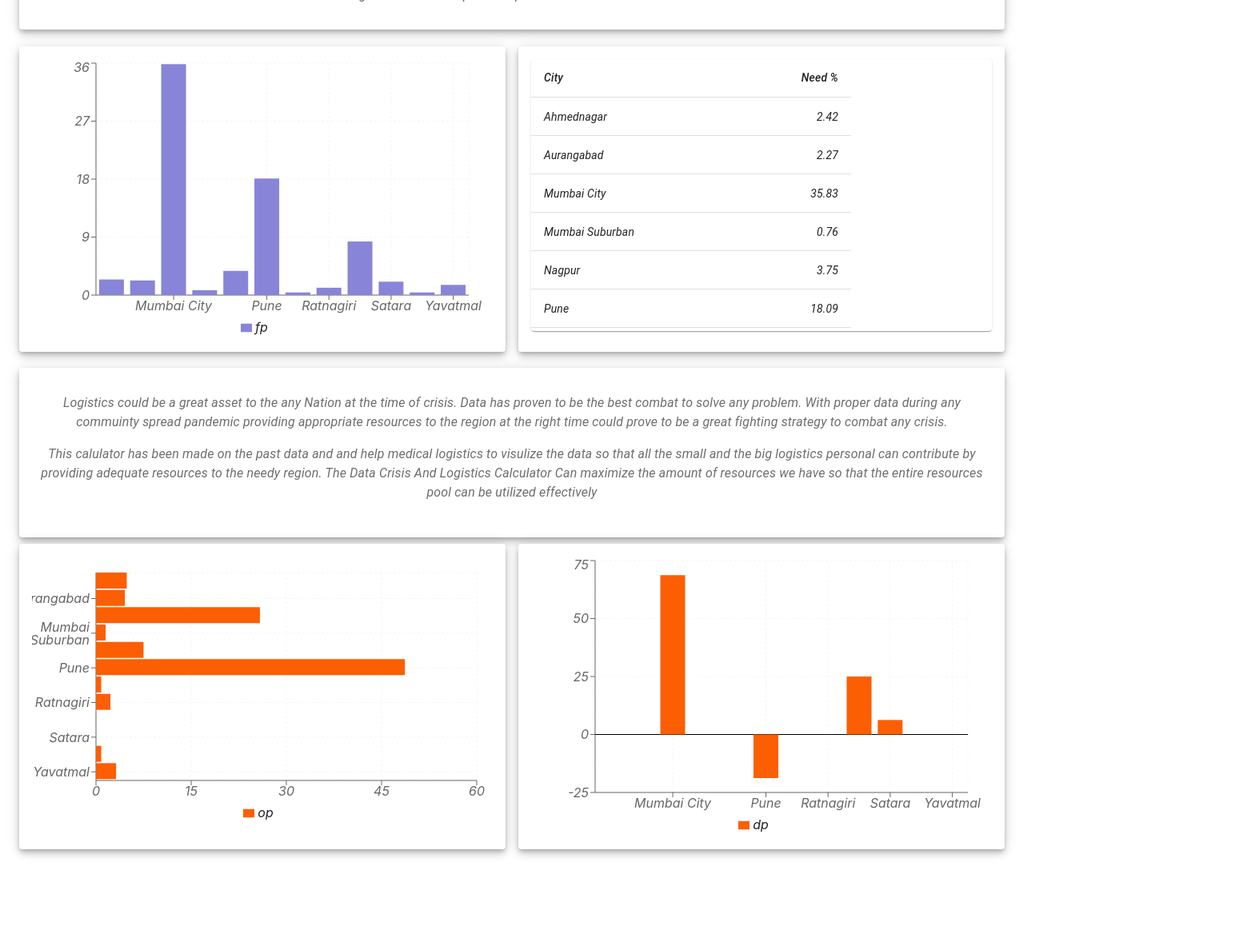
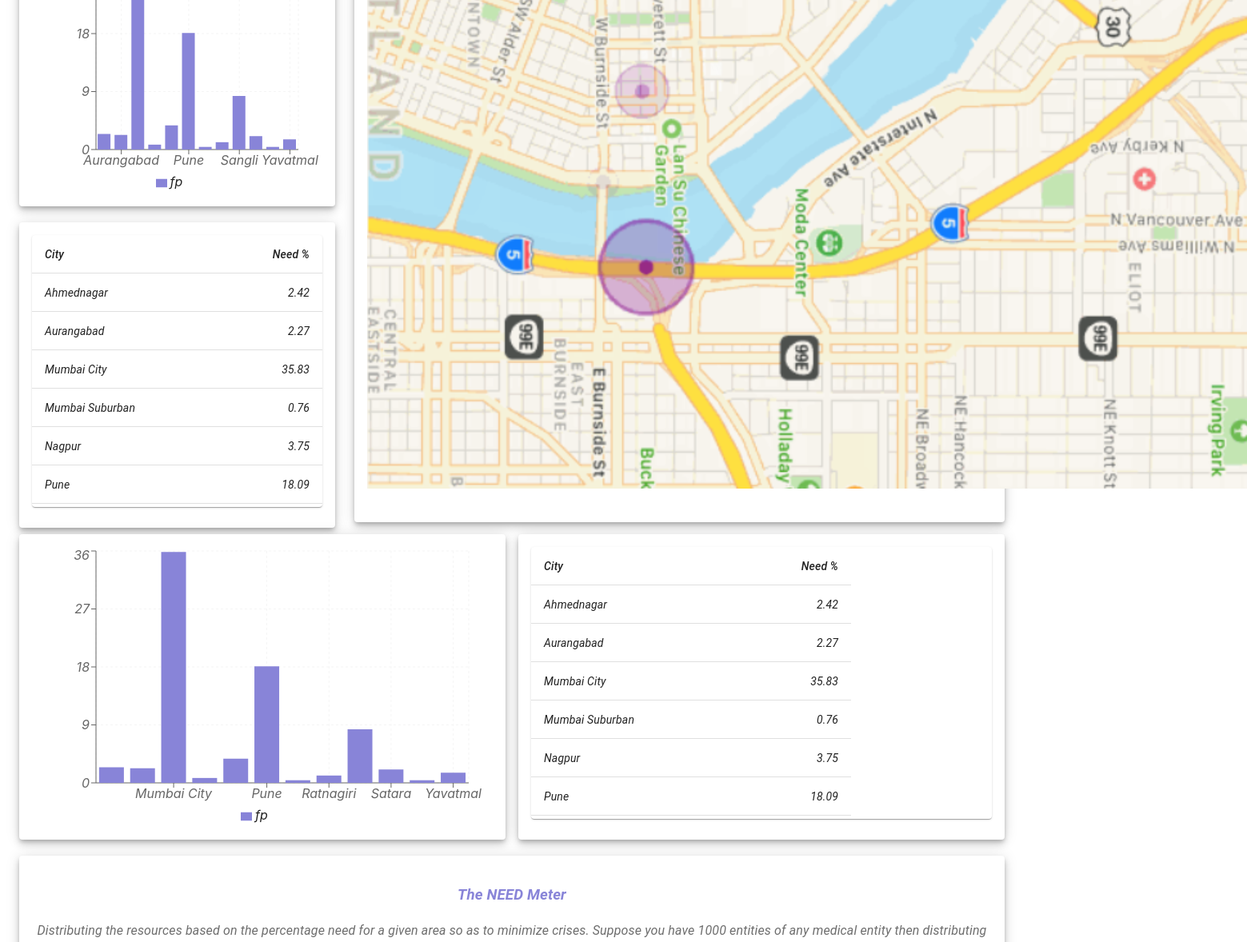
Before and after one commit to vishaljkk/NeedMeter, a React (Create React App) app: page / in a window 1280 px wide. Shown: the part 220-1398 px from the top of the page at 80% size, 1559 px wide, since content can reach past the window. Before the commit the page ends 1314 px from the top, so only its background shows below. Built offline with nearby package versions, Linux system fonts and the light colour scheme.

Commit message:
first uimap commit

```diff
--- a/src/App.js
+++ b/src/App.js
@@ -14,6 +14,8 @@ import VerticalComposedChart from './functions/VerticalComposedChart';
 import PositiveNegativeChart from './functions/PositiveNegativeChart';
 import SimpleBarChart from './functions/SimpleBarChart';
 import ReactVirtualizedTable from './functions/VirtualTable';
+
+import Capture from './Capture3.PNG';
 
 const theme = createMuiTheme({
 
@@ -60,7 +62,7 @@ const styles = theme => (
 
     paper3 : {
       padding: theme.spacing(2,2,2,2),
-      height: '90%',
+      height: '95%',
     },
     appBarSpacer: theme.mixins.toolbar,
 
@@ -80,9 +82,45 @@ class App extends Component{
         <div className={clsx('App',classes.root)}>
           <MuiThemeProvider theme={theme}>
           <AppBar/>
+
           <div className={classes.appBarSpacer}/>
-            <Container className={classes.container} maxWidth="lg" >
-            <Grid container direction='row' spacing={3} >
+            <Container className={classes.container} maxWidth="xl" >
+                <Grid container direction='row' spacing={3} >
+
+                    <Grid item sm={4} xs={12} >
+                    <Grid item sm={12} xs={12} >
+                  <Paper className={classes.paper}  elevation={6}>
+                    <SimpleBarChart/>
+                  </Paper>
+                </Grid>
+                <br></br>
+                <Grid item sm={12} xs={12} >
+                  <Paper className={classes.paper}  elevation={6}>
+                    <ReactVirtualizedTable/>
+                  </Paper>
+                </Grid>
+                </Grid>
+                <Grid item sm={8} xs={12} >
+                        <Paper className={classes.paper3} elevation={6} >
+                          <img src={Capture}/>
+                        </Paper>
+                    </Grid>
+              </Grid>
+              <Grid container spacing={2}  alignItems="center" >
+                <Grid item sm={6} xs={12} >
+                  <Paper className={classes.paper}  elevation={6}>
+                    <SimpleBarChart/>
+                  </Paper>
+                </Grid>
+                <Grid item sm={6} xs={12} >
+                  <Paper className={classes.paper}  elevation={6}>
+                    <ReactVirtualizedTable/>
+                  </Paper>
+                </Grid>
+              </Grid>
+              <br/>
+
+              <Grid container direction='row' spacing={3} >
                 <Grid item sm={12} xs={12} >
                     <Paper className={classes.paper2} elevation={6} >
                       <Typography color="secondary">
@@ -97,19 +135,6 @@ class App extends Component{
                   </Grid>
               </Grid>
               <br></br>
-              <Grid container spacing={2}  alignItems="center" >
-                <Grid item sm={6} xs={12} >
-                  <Paper className={classes.paper}  elevation={6}>
-                    <SimpleBarChart/>
-                  </Paper>
-                </Grid>
-                <Grid item sm={6} xs={12} >
-                  <Paper className={classes.paper}  elevation={6}>
-                    <ReactVirtualizedTable/>
-                  </Paper>
-                </Grid>
-              </Grid>
-              <br/>
               <Grid container direction='row' spacing={3} >
                 <Grid item sm={12} xs={12} >
                     <Paper className={classes.paper3} elevation={6} >
```
